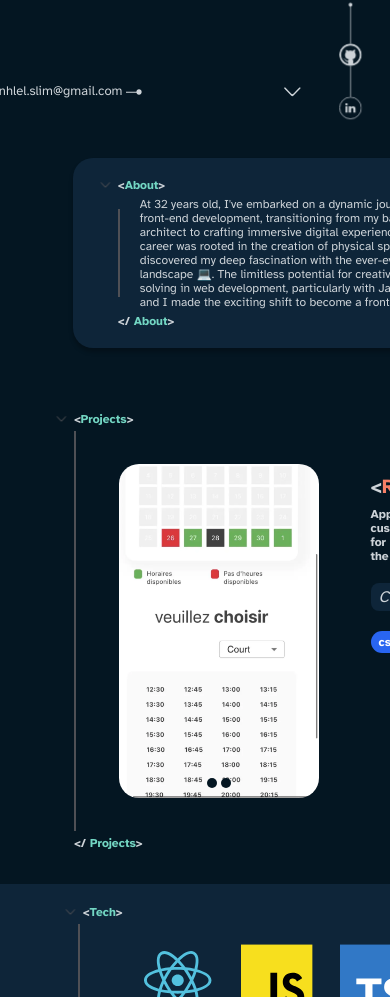
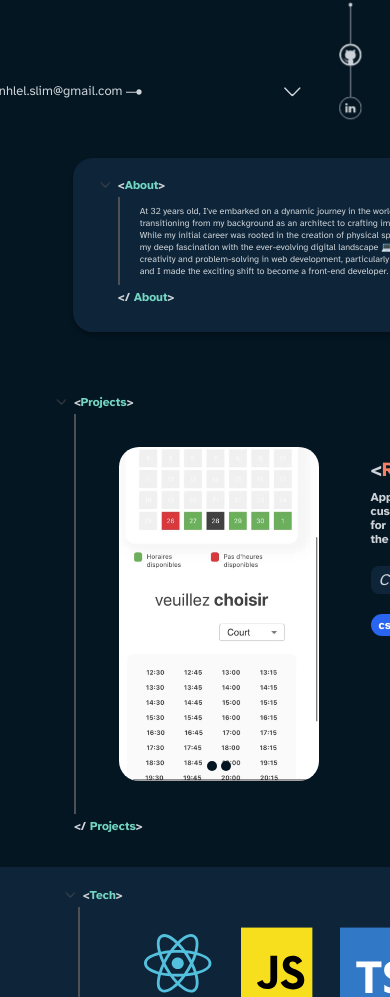
Before and after one commit to benhlel0slim/Portfolio, a Next.js app: page / in a window 390 px wide. Shown: the part 715-1712 px from the top of the page. Built offline with nearby package versions, Linux system fonts and the light colour scheme.

Commit message:
refactor: about styling

```diff
--- a/src/components/about/about.module.scss
+++ b/src/components/about/about.module.scss
@@ -33,6 +33,7 @@
   flex-direction: row;
   align-items: center;
   font-size: medium;
+  height: 88px;
   opacity: 0;
   &.animate {
     animation: showHide 2s 2s;
@@ -41,7 +42,7 @@
 
   .vl {
     border-left: 2px solid $grey-vscode;
-    height: 88px;
+    height: 100%;
     margin-right: 20px;
     margin-left: 25px;
   }
@@ -87,11 +88,11 @@
 }
 
 @media (max-width: 768px) {
-  .text {
-    font-size: 12px;
-  }
   .container {
     width: 70%;
+  }
+  .text {
+    font-size: 9px;
   }
   .openingTag {
     font-size: 12px;
```
